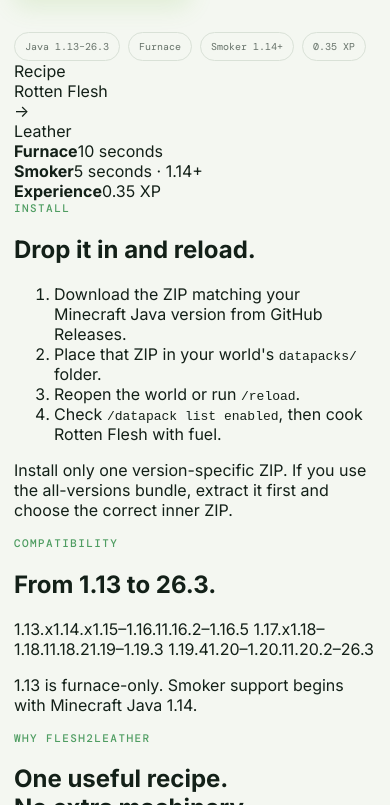
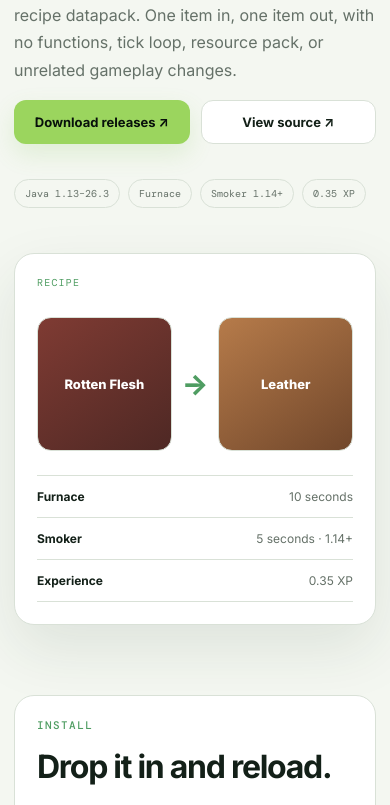
Before and after one commit to myzticdev/mc.myztic.dev, a plain HTML site: page projects/flesh2leather/index.html in a window 390 px wide. Shown: the part 324-1129 px from the top of the page. Drawn offline with nearby package versions, Linux system fonts and the light colour scheme.

Commit message:
Add project page styles

```diff
--- a/assets/css/styles.css
+++ b/assets/css/styles.css
@@ -232,3 +232,50 @@
   .cta h2 { font-size:40px; }
   .footer { padding-bottom:40px; }
 }
+
+
+/* Project detail pages */
+.project-hero { padding-top:105px; padding-bottom:90px; display:grid; grid-template-columns:1.05fr .95fr; gap:70px; align-items:center; }
+.back-link { display:inline-block; color:var(--muted); font-size:12px; margin-bottom:28px; }
+.back-link:hover { color:var(--text); }
+.project-hero h1 { margin:14px 0 22px; font-size:clamp(58px,7vw,92px); line-height:.93; letter-spacing:-.065em; }
+.project-summary { max-width:650px; color:var(--muted); font-size:18px; line-height:1.7; }
+.recipe-card { background:var(--surface); border:1px solid var(--line); border-radius:28px; padding:30px; box-shadow:var(--shadow); }
+.recipe-label { font-family:"DM Mono",monospace; color:var(--green); font-size:10px; letter-spacing:.12em; text-transform:uppercase; margin-bottom:28px; }
+.recipe-flow { display:grid; grid-template-columns:1fr auto 1fr; gap:18px; align-items:center; }
+.recipe-item { aspect-ratio:1; border-radius:18px; display:grid; place-items:center; text-align:center; padding:16px; font-weight:800; border:1px solid var(--line); }
+.recipe-item span { max-width:90px; }
+.recipe-item.flesh { background:linear-gradient(145deg,#7f3b33,#4e2824); color:#fff; }
+.recipe-item.leather { background:linear-gradient(145deg,#b67b4a,#71472b); color:#fff; }
+.recipe-arrow { color:var(--green); font-size:28px; font-weight:800; }
+.recipe-meta { margin-top:24px; display:grid; gap:0; border-top:1px solid var(--line); }
+.recipe-meta div { display:flex; justify-content:space-between; gap:20px; padding:13px 0; border-bottom:1px solid var(--line); font-size:12px; }
+.recipe-meta span { color:var(--muted); }
+.project-detail { padding-bottom:110px; }
+.detail-grid { display:grid; grid-template-columns:repeat(2,1fr); gap:18px; }
+.detail-panel { background:var(--surface); border:1px solid var(--line); border-radius:24px; padding:32px; }
+.detail-panel h2 { margin:8px 0 22px; font-size:32px; letter-spacing:-.04em; }
+.install-steps { margin:0; padding-left:20px; color:var(--muted); line-height:1.75; font-size:14px; }
+.install-steps li + li { margin-top:10px; }
+code { font-family:"DM Mono",monospace; font-size:.9em; color:var(--text); background:var(--surface-2); border:1px solid var(--line); border-radius:6px; padding:2px 5px; }
+.detail-note { color:var(--muted); font-size:12px; line-height:1.6; margin:22px 0 0; }
+.version-list { display:flex; flex-wrap:wrap; gap:8px; }
+.version-list span { font-family:"DM Mono",monospace; font-size:10px; color:var(--muted); padding:9px 11px; border:1px solid var(--line); border-radius:999px; background:var(--surface-2); }
+.project-why { background:var(--surface); border-top:1px solid var(--line); border-bottom:1px solid var(--line); }
+.project-why-inner { padding-top:100px; padding-bottom:100px; display:grid; grid-template-columns:.8fr 1.2fr; gap:90px; align-items:start; }
+.project-why h2 { margin:12px 0 0; font-size:clamp(38px,5vw,62px); line-height:.98; letter-spacing:-.055em; }
+
+@media (max-width:900px) {
+  .project-hero, .detail-grid, .project-why-inner { grid-template-columns:1fr; }
+  .project-hero { gap:45px; padding-top:80px; }
+  .project-why-inner { gap:35px; }
+}
+@media (max-width:650px) {
+  .project-hero { padding-top:64px; padding-bottom:70px; }
+  .project-summary { font-size:16px; }
+  .recipe-card, .detail-panel { padding:22px; border-radius:20px; }
+  .recipe-flow { gap:10px; }
+  .recipe-item { border-radius:14px; font-size:13px; }
+  .project-detail { padding-bottom:80px; }
+  .project-why-inner { padding-top:80px; padding-bottom:80px; }
+}
```
